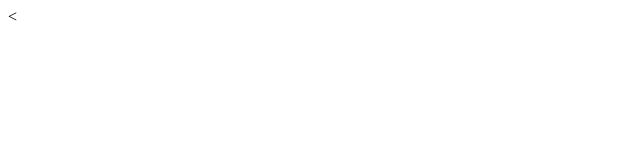
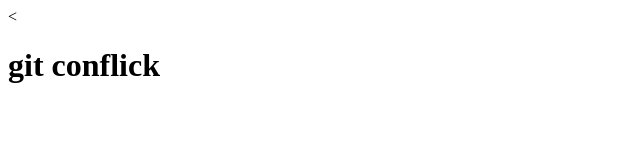
Before and after one commit to nhlong1710/first-github, a plain HTML site: page index.html in a window 1280 px wide. Shown: the whole page, without its empty margins (0-640 px from the left). Drawn offline with Linux system fonts and the light colour scheme.

Commit message:
add h1 tag to index.html body

```diff
--- a/index.html
+++ b/index.html
@@ -5,6 +5,6 @@
     <title></title>
   </head>
   <body>
-
+    <h1> git conflick </h1>
   </body>
 </html>
```
